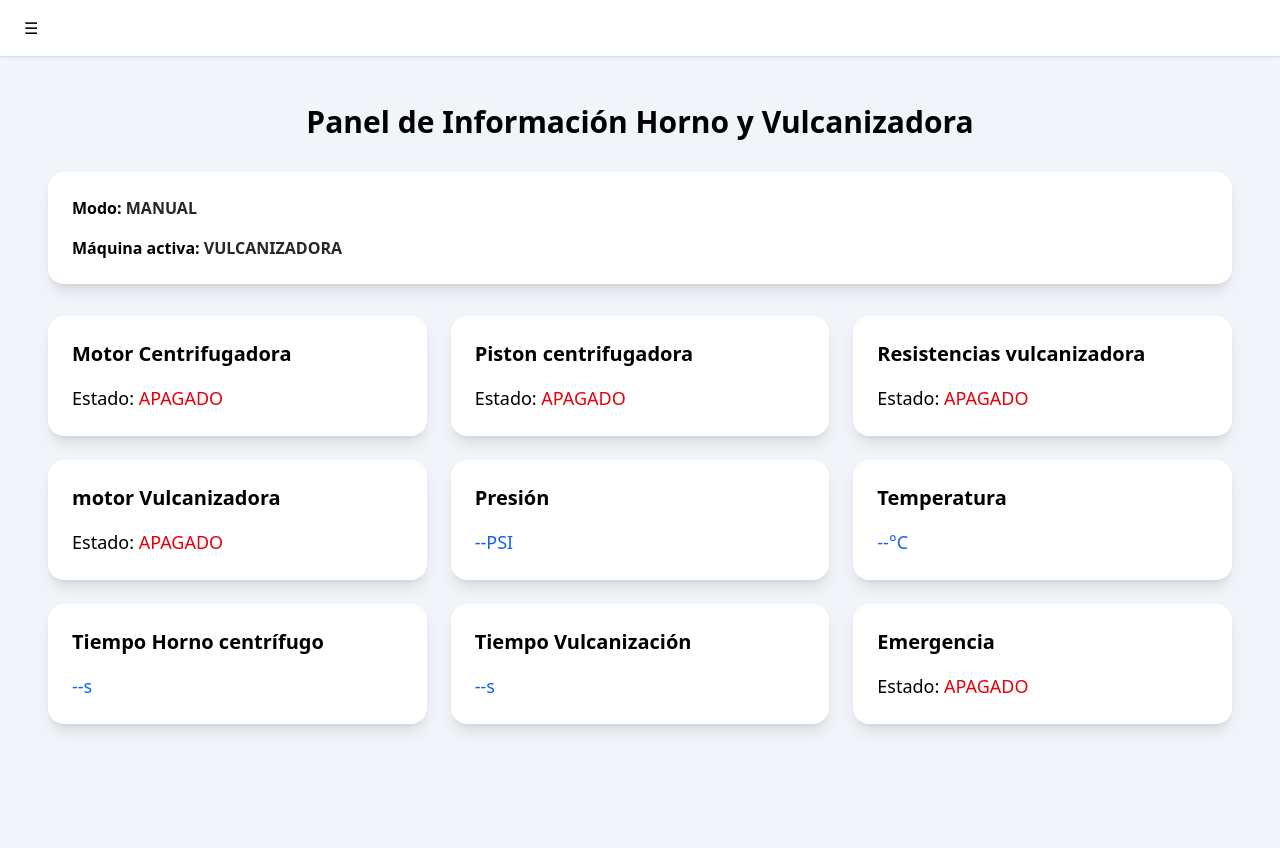
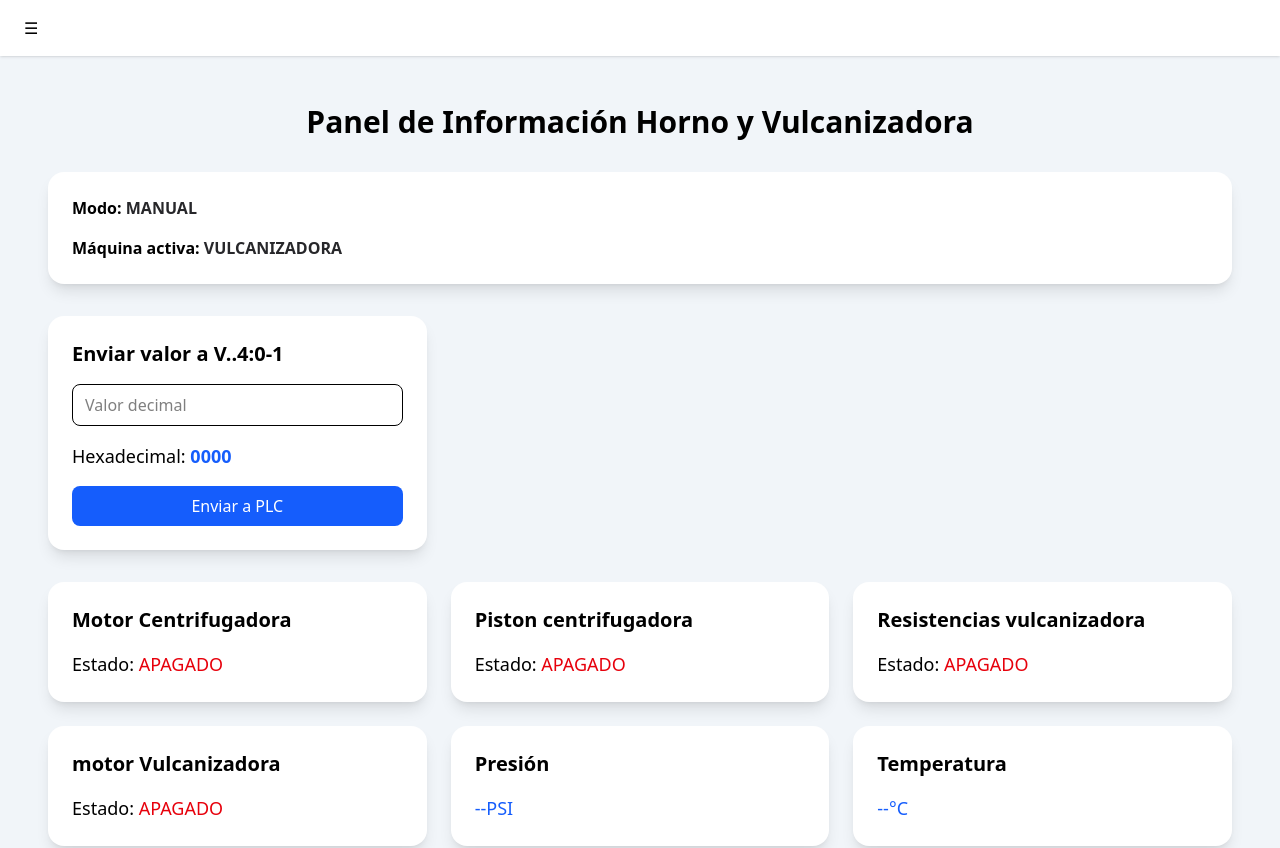
Before and after one commit to ORenox/webmonitorhorno, a React (Vite) app: page / in a window 1280 px wide. Shown: the top 848 px of the page. Built offline with nearby package versions, Linux system fonts and the light colour scheme; no server answers; the database is empty.

Commit message:
Se creo los tags para postear variables analogicas

```diff
--- /dev/null
+++ b/src/components/DecimalToHexCard.jsx
@@ -0,0 +1,79 @@
+import { useState } from "react";
+
+const API_BASE = "https://a49sbz67r1.execute-api.us-east-1.amazonaws.com";
+const HEX_TAG = "V..4:0-1";
+
+function DecimalToHexCard() {
+  const [decimalValue, setDecimalValue] = useState("");
+  const [hexValue, setHexValue] = useState("0000");
+  const [loading, setLoading] = useState(false);
+
+  const handleChange = (e) => {
+    const dec = e.target.value;
+    setDecimalValue(dec);
+
+    if (dec === "") {
+      setHexValue("0000");
+      return;
+    }
+
+    const hex = parseInt(dec, 10)
+      .toString(16)
+      .toUpperCase()
+      .padStart(4, "0");
+
+    setHexValue(hex);
+  };
+
+  const sendToApi = async () => {
+    setLoading(true);
+    try {
+      await fetch(`${API_BASE}/shadow`, {
+        method: "POST",
+        headers: { "Content-Type": "application/json" },
+        body: JSON.stringify({
+          attribute: HEX_TAG,
+          value: hexValue
+        })
+      });
+    } catch (err) {
+      console.error("Error enviando valor", err);
+    }
+    setLoading(false);
+  };
+
+  return (
+    <div className="bg-white rounded-2xl shadow-lg">
+      <div className="p-6 flex flex-col gap-4">
+        <h2 className="text-xl font-semibold">
+          Enviar valor a V..4:0-1
+        </h2>
+
+        <input
+          type="number"
+          placeholder="Valor decimal"
+          value={decimalValue}
+          onChange={handleChange}
+          className="border rounded-lg px-3 py-2"
+        />
+
+        <div className="text-lg">
+          Hexadecimal:{" "}
+          <span className="font-bold text-blue-600">
+            {hexValue}
+          </span>
+        </div>
+
+        <button
+          onClick={sendToApi}
+          disabled={loading}
+          className="bg-blue-600 text-white py-2 rounded-lg hover:bg-blue-700 disabled:opacity-50"
+        >
+          {loading ? "Enviando..." : "Enviar a PLC"}
+        </button>
+      </div>
+    </div>
+  );
+}
+
+export default DecimalToHexCard;
--- a/src/pages/Dashboard.jsx
+++ b/src/pages/Dashboard.jsx
@@ -2,6 +2,7 @@ import DashboardIoT from "../components/TagsForTags";
 import Example from "../components/Example";
 import { useEffect, useState } from "react";
 import { supabase } from "../services/supabaseClient";
+import DecimalToHexCard from "../components/DecimalToHexCard";
 const API_BASE = "https://a49sbz67r1.execute-api.us-east-1.amazonaws.com";
 
 const tagsConfig = [
@@ -99,6 +100,9 @@ function Dashboard() {
           </div>
         </div>
       </div>
+      <div className="grid gap-6 md:grid-cols-2 lg:grid-cols-3">
+        <DecimalToHexCard />
+      </div>
       {/* ===== TARJETAS DE TAGS ===== */}
       <div className="grid gap-6 md:grid-cols-2 lg:grid-cols-3">
         {tagsConfig.map(tag => {
```
